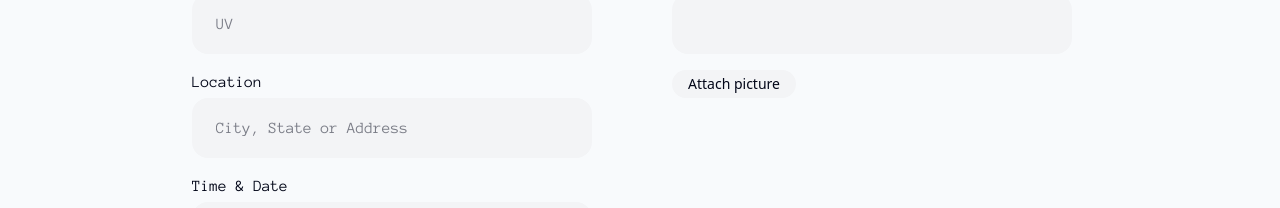
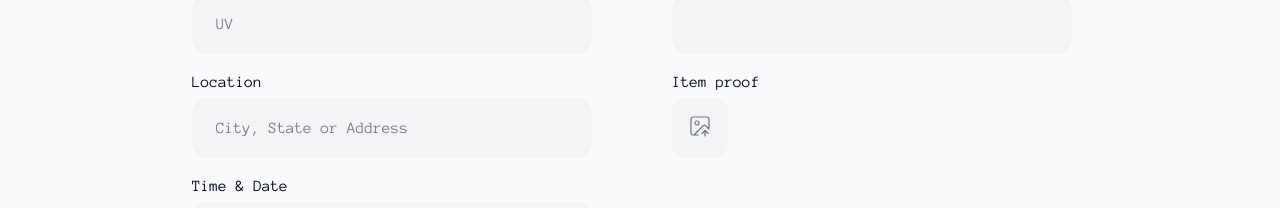
Before and after one commit to JamesWithLeo/lost-and-found, a Next.js app: page /my-item/new in a window 1280 px wide. Shown: the part 442-650 px from the top of the page. Built offline with nearby package versions, Linux system fonts and the light colour scheme; no server answers; a web font is replaced by a local one.

Commit message:
quick search query

```diff
--- a/src/app/(item)/result/page.tsx
+++ b/src/app/(item)/result/page.tsx
@@ -17,19 +17,19 @@ export default async function Page({
 }) {
   const session = await getServerSession(authOptions);
   const { itemName, category, location, color, timeDate } = await searchParams;
-  if (!itemName || !category || !location || !timeDate) {
+  if (!itemName) {
     redirect("/");
   }
   const matchingItem = await findMatchingItems({
-    id: session?.user.id ?? "",
+    userId: session?.user.id,
     category: category,
     itemName,
     color,
-    timeDate: new Date(timeDate),
+    timeDate: timeDate ? new Date(timeDate) : undefined,
     location,
   });
   return (
-    <main className="grid min-h-dvh w-full grid-rows-[1fr_9fr] flex-col items-center gap-4 pb-10">
+    <main className="grid min-h-dvh w-full grid-rows-[1fr_2fr] flex-col items-center gap-4 pb-10">
       <section
         className={`${anony.className} sticky top-20 w-full max-w-[1440px] border-b bg-white px-28`}
       >
@@ -50,7 +50,7 @@ export default async function Page({
         </section>
       ) : (
         <section className="h-full w-full max-w-[1440px] grow px-28">
-          <div className="flex h-full w-full flex-col items-center justify-center p-2 text-gray-700">
+          <div className="mt-10 flex h-max w-full flex-col items-center justify-start text-gray-700">
             <svg
               xmlns="http://www.w3.org/2000/svg"
               width="96"
--- a/src/db/drizzle.ts
+++ b/src/db/drizzle.ts
@@ -130,38 +130,45 @@ export async function getFoundItem(id: string) {
   }
 }
 
-export async function findMatchingItems(lostItem: {
-  id: string;
+export async function findMatchingItems({
+  itemName,
+  category,
+  location,
+  userId,
+  color,
+  id,
+  timeDate,
+  brandModel,
+}: {
   itemName: string;
-  location: string;
-  category: string;
-  color?: string | null;
-  brandModel?: string | null;
-  timeDate: Date;
+  id?: string | undefined;
+  userId: string | undefined;
+  location: string | undefined;
+  category: string | undefined;
+  color: string | null | undefined;
+  brandModel?: string | null | undefined;
+  timeDate: Date | undefined;
 }) {
+  const conditions = [
+    or(
+      ...itemName.split(" ").map((term) => ilike(items.itemName, `%${term}%`)),
+    ),
+    eq(items.type, "found"),
+    eq(items.itemStatus, "pending"),
+  ];
+
+  if (location) conditions.push(ilike(items.location, `%${location}%`));
+  if (category) conditions.push(eq(items.category, category));
+  if (color) conditions.push(ilike(items.color, `%${color}%`));
+  if (brandModel) conditions.push(ilike(items.brandModel, `%${brandModel}%`));
+  if (timeDate) conditions.push(gte(items.timeDate, timeDate));
+  if (id) conditions.push(not(eq(items.id, id)));
+  if (userId) conditions.push(not(eq(items.userId, userId)));
+
   const matchingItems = await db
     .select()
     .from(items)
-    .where(
-      and(
-        or(
-          ...lostItem.itemName
-            .split(" ")
-            .map((term) => ilike(items.itemName, `%${term}%`)),
-        ),
-        ilike(items.location, `%${lostItem.location}%`),
-        eq(items.type, "found"),
-        not(eq(items.id, lostItem.id)),
-        eq(items.category, lostItem.category),
-        lostItem.color ? ilike(items.color, `%${lostItem.color}%`) : undefined,
-        lostItem.brandModel
-          ? ilike(items.brandModel, `%${lostItem.brandModel}%`)
-          : undefined,
-        eq(items.itemStatus, "pending"),
-        gte(items.timeDate, lostItem.timeDate),
-      ),
-    );
-
+    .where(and(...conditions));
   return matchingItems;
 }
 
--- a/src/ui/ItemForm.tsx
+++ b/src/ui/ItemForm.tsx
@@ -199,10 +199,31 @@ export default function ItemForm({
               {errors.desc.message}
             </label>
           )}
-          <span className="">
-            <button className={`rounded-full bg-gray-100 px-4 py-1 text-sm`}>
-              Attach picture
-            </button>
+          <span className="flex flex-col gap-1">
+            <label className={`${anony.className}`}>Item proof</label>
+
+            <span className="flex h-[60px] w-[400px] rounded-2xl">
+              <label className="cursor-pointer rounded-xl bg-gray-100 p-4 text-gray-500">
+                <svg
+                  xmlns="http://www.w3.org/2000/svg"
+                  width="24"
+                  height="24"
+                  viewBox="0 0 24 24"
+                  fill="none"
+                  stroke="currentColor"
+                  strokeWidth="1.2"
+                  strokeLinecap="round"
+                  strokeLinejoin="round"
+                  className="lucide lucide-image-up"
+                >
+                  <path d="M10.3 21H5a2 2 0 0 1-2-2V5a2 2 0 0 1 2-2h14a2 2 0 0 1 2 2v10l-3.1-3.1a2 2 0 0 0-2.814.014L6 21" />
+                  <path d="m14 19.5 3-3 3 3" />
+                  <path d="M17 22v-5.5" />
+                  <circle cx="9" cy="9" r="2" />
+                </svg>
+                <input type="file" className={`hidden ${anony.className}`} />
+              </label>
+            </span>
           </span>
         </div>
       </div>
--- a/src/ui/ResultField.tsx
+++ b/src/ui/ResultField.tsx
@@ -1,4 +1,5 @@
 "use client";
+import { useRouter } from "next/navigation";
 import { useState } from "react";
 
 export default function ResultField({
@@ -13,6 +14,21 @@ export default function ResultField({
   category: string | undefined;
 }) {
   const [isEditing, setIsEditing] = useState<boolean>(false);
+  const router = useRouter();
+  const handleSave = () => {
+    const itemName = document.getElementById("itemName") as HTMLInputElement;
+    const location = document.getElementById("location") as HTMLInputElement;
+    const timeDate = document.getElementById("timeDate") as HTMLInputElement;
+    const category = document.getElementById("category") as HTMLSelectElement;
+    console.log(timeDate.value);
+    const params = new URLSearchParams({
+      itemName: itemName.value,
+      location: location.value,
+      timeDate: timeDate.value,
+      category: category.value,
+    }).toString();
+    router.push(`/result?${params}`, { scroll: false });
+  };
   return (
     <div className="grid-col grid w-full flex-col gap-2 p-2">
       <div className="flex justify-between">
@@ -25,7 +41,10 @@ export default function ResultField({
             {isEditing ? "Cancel" : "Edit"}
           </button>
           {isEditing && (
-            <button className="cursor-pointer rounded border bg-red-400 px-2 text-sm text-white shadow-sm">
+            <button
+              className="cursor-pointer rounded border bg-red-400 px-2 text-sm text-white shadow-sm"
+              onClick={handleSave}
+            >
               Save
             </button>
           )}
@@ -41,6 +60,7 @@ export default function ResultField({
           <>
             <h1>Item:</h1>
             <input
+              id="itemName"
               className="rounded border px-2"
               defaultValue={itemName}
               name="itemName"
@@ -61,6 +81,7 @@ export default function ResultField({
 
             <select
               name="category"
+              id="category"
               required
               defaultValue={category}
               className="rounded border px-2"
@@ -101,6 +122,7 @@ export default function ResultField({
             <input
               className="rounded border px-2"
               name="location"
+              id="location"
               defaultValue={location}
             />
 
@@ -108,6 +130,7 @@ export default function ResultField({
             <input
               className="rounded border px-2"
               name="timeDate"
+              id="timeDate"
               type="datetime-local"
               defaultValue={timeDate}
             />
```
